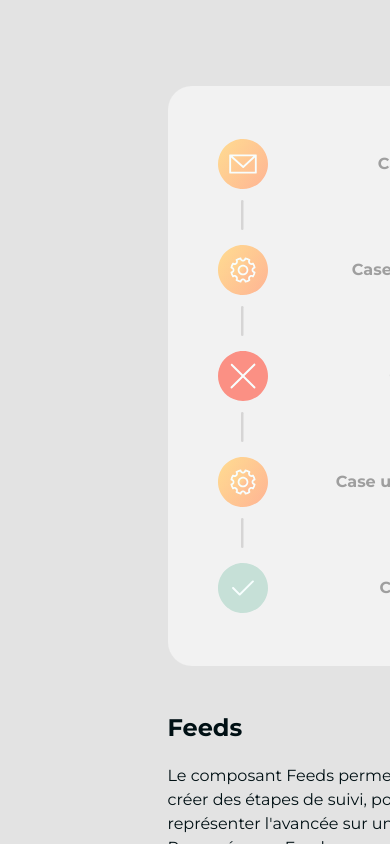
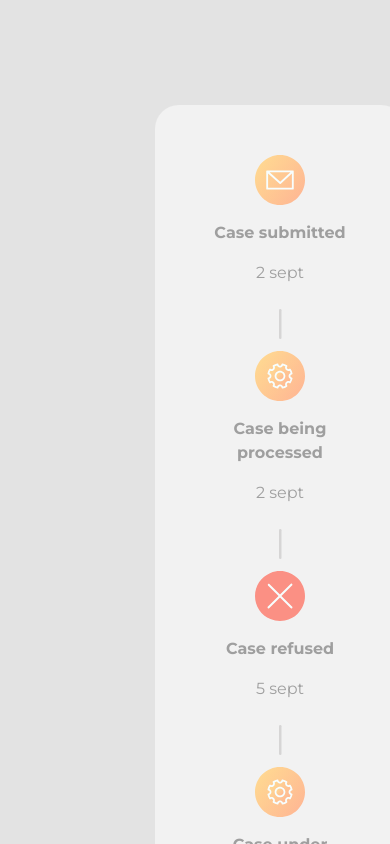
Before and after one commit to TP-Svelte/TP_Svelte_components, a Svelte app: page / in a window 390 px wide. Shown: the part 1120-1964 px from the top of the page. Built offline with nearby package versions, Linux system fonts and the light colour scheme.

Commit message:
Chloe responsive fixes

```diff
--- a/src/UI/Feeds.svelte
+++ b/src/UI/Feeds.svelte
@@ -43,7 +43,7 @@
     #Feeds div{
         display: flex;
         flex-wrap: wrap;
-        width: 450px;
+        width: 100%;
         justify-content: space-between;
         position: relative;
     }
@@ -71,4 +71,19 @@
         font-weight: 700;
     }
 
+    @media (max-width: 900px) {
+        #Feeds div:not(:last-child):before{
+            left: auto;
+        }
+
+        #Feeds div{
+            justify-content: center;
+        }
+
+        #Feeds div p:nth-child(2){
+            width: 100%;
+            margin-bottom: 0;
+        }
+    }
+
 </style>
```
